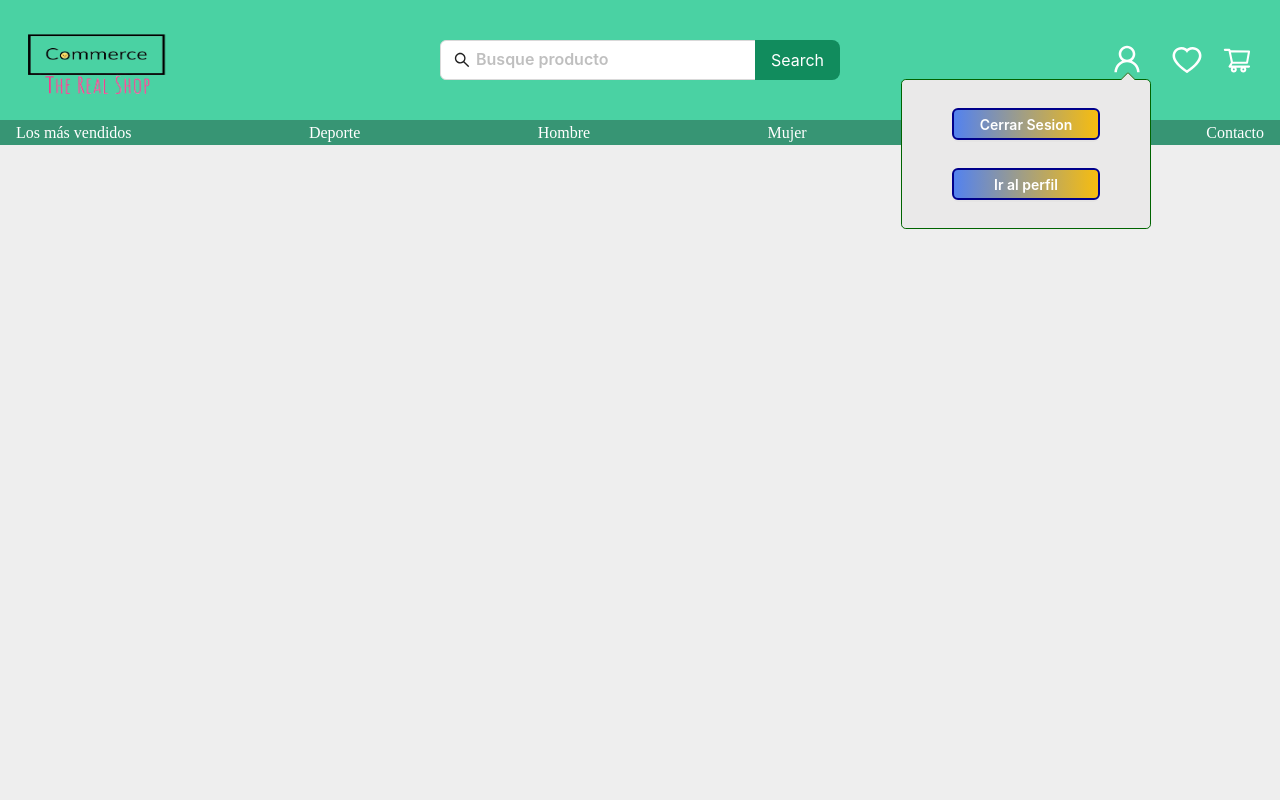
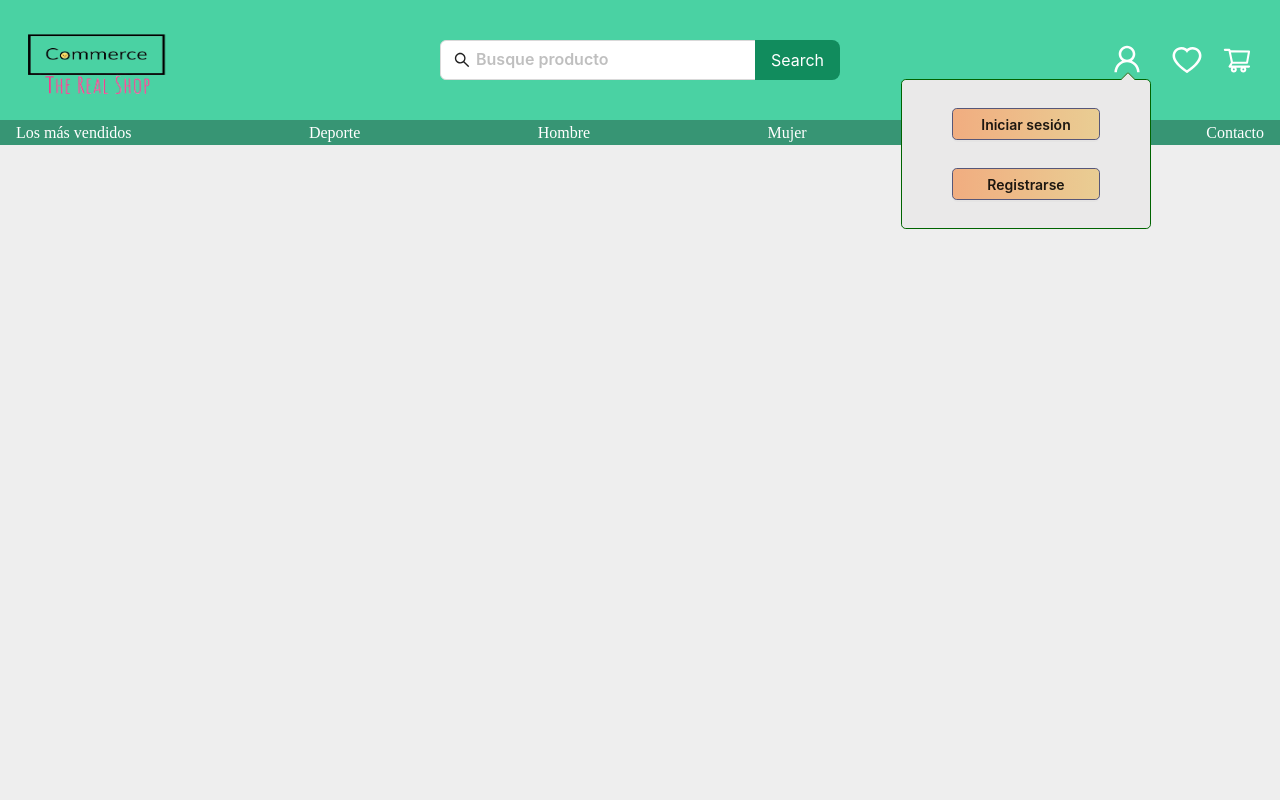
Before and after one commit to alberttsg/FrontEnd-Ecommerce, a React (Vite) app in the folder vite-project/: page / in a window 1280 px wide. Both pictures are taken after a click on the element 1137 px from the left and 59 px from the top of the page. Shown: the top 800 px of the page. Built offline with nearby package versions, Linux system fonts and the light colour scheme.

Commit message:
i have changed logic from Header, now if you are registeredyou get the icon-user dropdown with the options logout and it logic ,otherwise if you are not registered yet the options are login or register

```diff
--- a/vite-project/src/componentes/Header/Header.jsx
+++ b/vite-project/src/componentes/Header/Header.jsx
@@ -1,7 +1,7 @@
-import React, {useState} from 'react';
+import React, { useState } from 'react';
 import InputHeader from '../InputHeader';
 import './Header.scss';
-import {  UserOutlined, HeartOutlined, ShoppingCartOutlined  } from "@ant-design/icons";
+import { UserOutlined, HeartOutlined, ShoppingCartOutlined } from "@ant-design/icons";
 import HeaderButton from '../HeaderButton';
 import { Badge } from 'antd';
 import image from '../../assets/logoDone2.png'
@@ -10,62 +10,61 @@ import { Button } from 'antd';
 import LinkContainer from '../LinkContainer';
 
 
+const Header = () => {
+  const navigate = useNavigate();
+  const [showUserDropdown, setShowUserDropdown] = useState(false);
+  const token = localStorage.getItem('token');
+  const isLoggedIn = Boolean(token);
 
-const Header = () => {
-   const [auth, setAuth]=useState(false);
-    const navigate = useNavigate()
-    const [userCheck, setUserCheck]= useState()
+  // Estado para el contador del carrito
   const [cartCount, setCartCount] = useState(0);
 
-    const handleClickforUser=()=>{
-        console.log('handle user click for user, 15 line')
-        setUserCheck(!userCheck)
+  const handleUserButtonClick = () => {
+    setShowUserDropdown(!showUserDropdown);
   }
 
-    const addProduct = ()=>{
+  const handleLogoutClick = () => {
+    localStorage.removeItem('token');
+    navigate('/');
+  }
+
+  // Manejador de eventos para el botón de corazón
+  const handleHeartClick = () => {
+    // Aumentar el contador del carrito en 1
     setCartCount(cartCount + 1);
-        setAuth(!auth);
-        console.log(auth);
   }
+
   return (
     <div className="header-rows-container">
       <div className='header-container'>
-            <div onClick={addProduct} className="left-side"><img src={image} alt="logo" className='logo-class'/></div>
-            <InputHeader/>
+        <div className="left-side" onClick={() => navigate('/')}><img src={image} alt="logo" className='logo-class' /></div>
+        <InputHeader />
         <div className="icons-container">
-            <HeaderButton handleClick={()=>console.log('soy carritoooooo')} icon={ <Badge count={cartCount}>
-                <ShoppingCartOutlined style={{fontSize: '30px' ,color: 'white'}}/>
+          <HeaderButton handleClick={() => console.log('soy carritoooooo')} icon={<Badge count={cartCount}><ShoppingCartOutlined style={{ fontSize: '30px', color: 'white' }} /></Badge>} />
+          <HeaderButton handleClick={handleHeartClick} icon={<HeartOutlined style={{ fontSize: '30px', color: 'white' }} />} />
 
-            </Badge>
-            }/>
-            <HeaderButton handleClick={()=>console.log('soy megustaaa')} icon={<HeartOutlined style={{fontSize: '30px' ,color: 'white'}}/>}/>
-
-
-            <div className='user-button' onClick={handleClickforUser}> <UserOutlined style={{fontSize: '30px' ,color: 'white'}}/>
-                    {auth? userCheck &&(
+          <div className='user-button' onClick={handleUserButtonClick}>
+            <UserOutlined style={{ fontSize: '30px', color: 'white' }} />
+            {showUserDropdown && (
               <div className='user-check-class'>
-                            <Button className={'login-button-class'}  onClick={()=>navigate('/login')}> Login</Button>
-                            <p> ¿Aún no tienes cuenta?</p>
-                            <Button  className={'register-button-class'} onClick={()=>navigate('/register')}> Registrate!</Button>
-                            {/* <li className={'right-button'} text={'Todas las noticias'} onClick={()=>navigate('/news')}> Noticias</li> */}
+                {isLoggedIn ? (
+                  <>
+                    <Button className={'logout-button-class'} onClick={handleLogoutClick}>Cerrar Sesión</Button>
+                    <Button className={'profile-button-class'} onClick={() => navigate('/profile')}>Ir al perfil</Button>
+                  </>
+                ) : (
+                  <>
+                    <Button className={'login-button-class'} onClick={() => navigate('/login')}>Iniciar sesión</Button>
+                    <Button className={'register-button-class'} onClick={() => navigate('/register')}>Registrarse</Button>
+                  </>
+                )}
               </div>
-                    ):userCheck&&(
-
-                        <div className='user-check-class'>
-                    <Button className={'logout-button-class'}  onClick={()=>{
-                        console.log('elimine el token!!!!')
-                        localStorage.removeItem('datos');
-                        navigate('/')}}> Cerrar Sesion</Button>
-
-                    <Button  className={'profile-button-class'} onClick={()=>navigate('/profile')}> Ir al perfil</Button>
-
-
-                </div>)}
+            )}
           </div>
 
         </div>
       </div>
-        <LinkContainer/>
+      <LinkContainer />
     </div>
   );
 };
```
Lines whose indentation alone changed are shown as unchanged.
